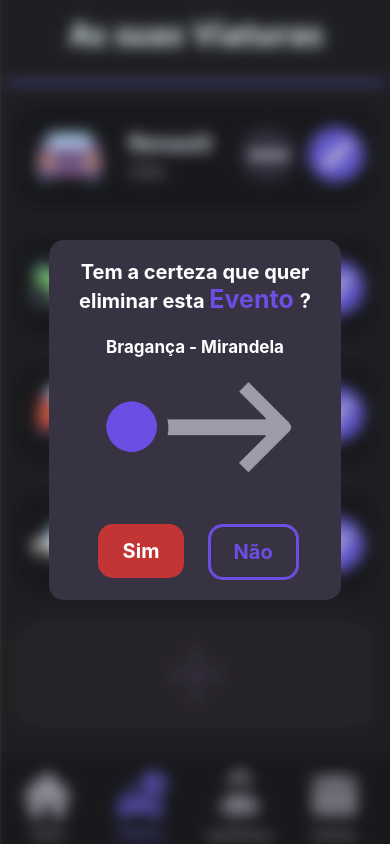
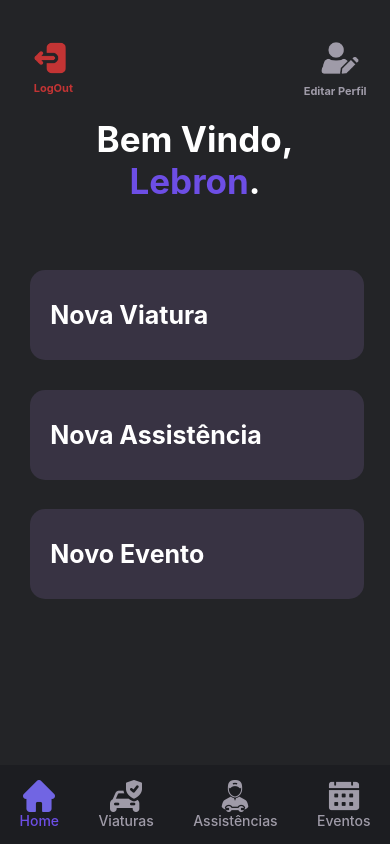
Before and after one commit to LoboMars/PitBox, a React Native app in the folder T22/: screen / in a window 390 px wide. Built offline with nearby package versions, Linux system fonts and the light colour scheme.

Commit message:
pequenas alterações MainPage

```diff
--- a/T22/App.jsx
+++ b/T22/App.jsx
@@ -32,7 +32,7 @@
 export default function App() {
   return (
     <View style={styles.container}>
-       <EliminarEvento/>
+       <MainPage/>
       <StatusBar style="auto" />
     </View>
   );
--- a/T22/View/MainPage.jsx
+++ b/T22/View/MainPage.jsx
@@ -31,9 +31,10 @@
 
       <View style={styles.container1}>
 
+      <View style={{ paddingTop: "5%" }} />
 
         <View style={styles.imageContainer}>
-          <TouchableOpacity onPress={handleLogout} style={{ paddingLeft: '2%' }}>
+          <TouchableOpacity onPress={handleLogout} style={{ paddingLeft: '3%' }}>
             <View>
               <Image source={LogOut} style={styles.logo}/>
               <Text style={{color: "#C33434", fontWeight: "700", fontSize: 11, marginTop: "10%"}}>LogOut</Text>
```
